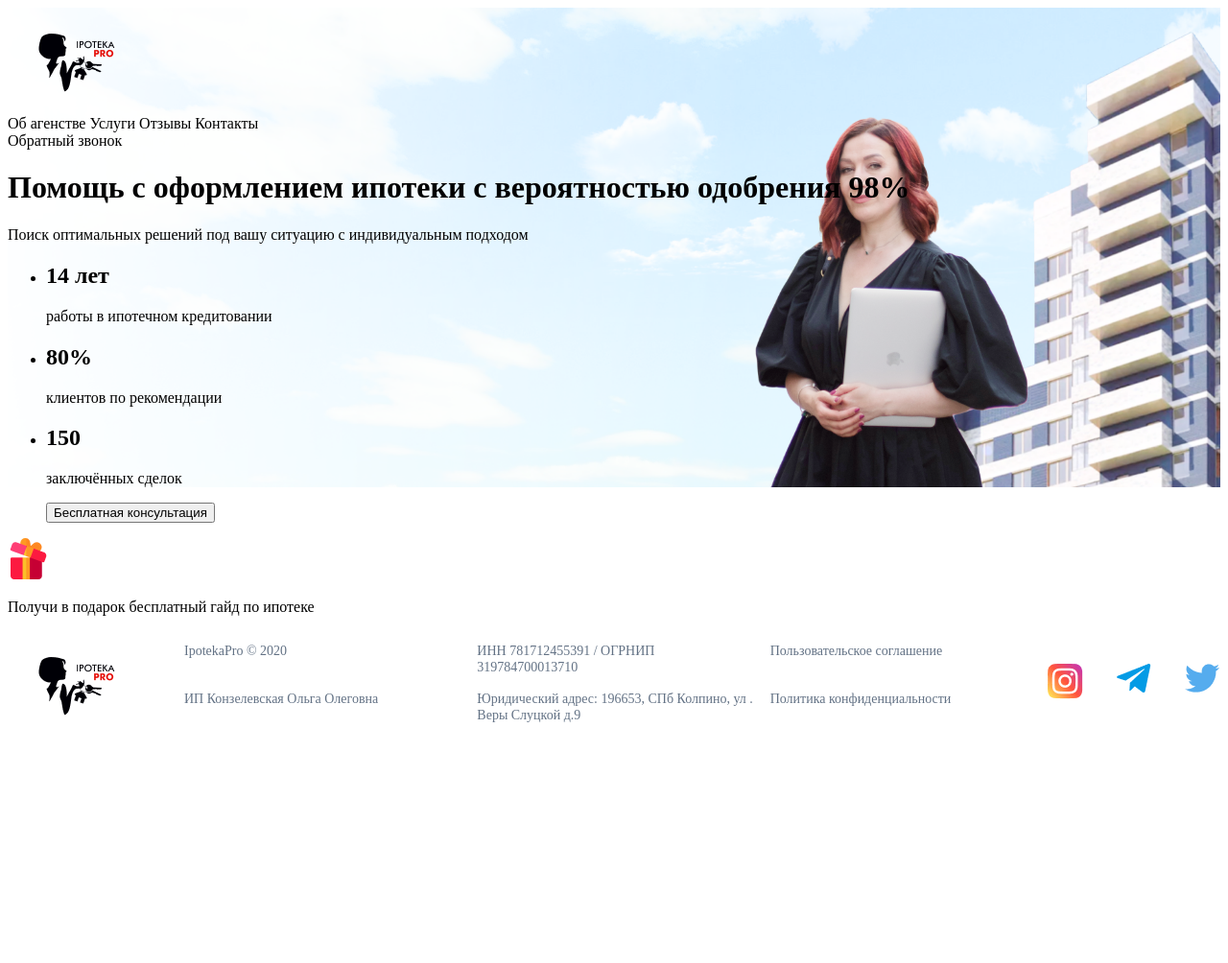
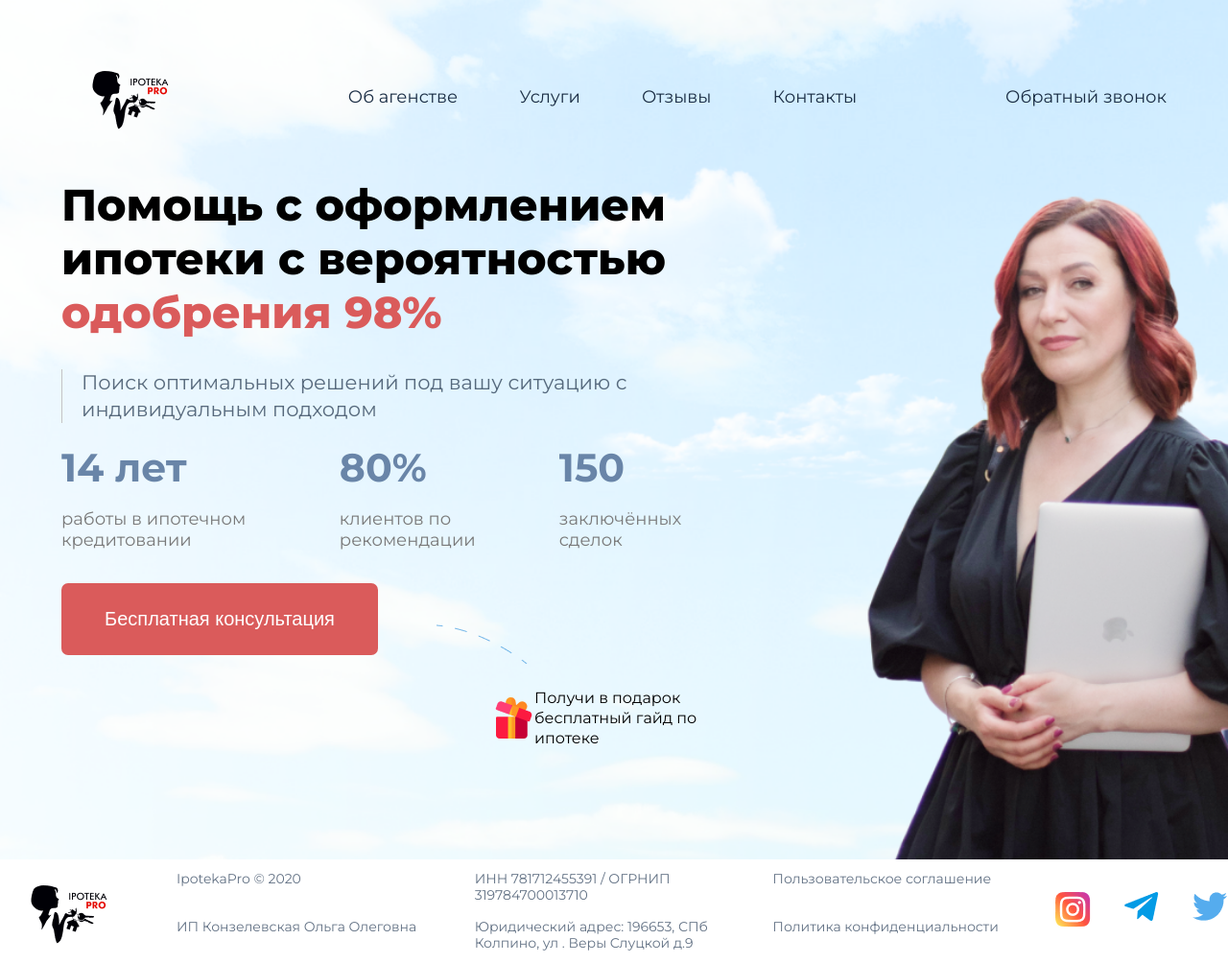
Before and after one commit to some-body228/ipotekapro, a plain HTML site: page index.html in a window 1280 px wide. Shown: the whole page at 96% size. Before the commit the page ends 800 px from the top, so only its background shows below. Drawn offline with Linux system fonts and the light colour scheme.

Commit message:
initial repo

```diff
--- a/blocks/header.css
+++ b/blocks/header.css
@@ -1,6 +1,93 @@
 .header{
     background-image: url(../images/city.png);
-    background-size: contain;
+    background-size: cover;
     background-repeat: no-repeat;
+    background-position: center;
+    padding: 47px 5% 100px;
+}
+.header__logo-container{
+    display: flex;
+    justify-content: space-between;
+    align-items: center;
+}
+.header__navbar{
 
 }
+.header__link{
+    color: #1A2D44;
+    font-size: 18px;
+line-height: 22px;
+margin-left: 60px;
+}
+.header__content-container{
+    width: 60%;
+    position: relative;
+}
+.header__title{
+    font-weight: 800;
+font-size: 46px;
+line-height: 56px;
+}
+.header__title-red{
+    color: #DA5B5B;
+}
+.header__subtitle{
+    color: rgba(26, 45, 68, 0.7);
+    font-size: 21px;
+    line-height: 133.9%;
+    padding-left: 20px;
+    border-left: 1px solid #C4C4C4;
+}
+.header__advantages{
+ display: flex;
+ list-style-type: none;
+ justify-content: space-between;
+ padding: 0;
+}
+.header__advantages-item{
+
+}
+.header__advantages-title{
+    font-weight: bold;
+font-size: 41px;
+line-height: 50px;
+color: #6985A8;
+margin: 0;
+}
+.header__advantages-caption{
+    font-size: 18px;
+line-height: 22px;
+color: #797979;
+}
+.header__button{
+    background: #DA5B5B;
+border-radius: 7px;
+width: 330px;
+height: 75px;
+color:white;
+border:none;
+margin-bottom: 18px;
+font-size: 20px;
+line-height: 24px;
+}
+.header__present-container{
+ max-width: 300px;
+ display: flex;
+ align-items: center;
+ margin-left: 450px;
+ position: relative;
+}
+.header__present-line{
+    position: absolute;
+    top: -50px;
+    left: -60px;
+}
+.header__present-img{
+    width: 43px;
+    height: 43px;
+}
+.header__present-caption{
+    max-width: 250px;
+font-size: 16px;
+line-height: 133.9%;
+}
--- a/index.html
+++ b/index.html
@@ -4,33 +4,39 @@
     <meta charset="UTF-8">
     <meta http-equiv="X-UA-Compatible" content="IE=edge">
     <meta name="viewport" content="width=device-width, initial-scale=1.0">
+    <link rel="preconnect" href="https://fonts.googleapis.com">
+<link rel="preconnect" href="https://fonts.gstatic.com" crossorigin>
+<link href="https://fonts.googleapis.com/css2?family=Montserrat:ital,wght@0,100;0,200;0,300;0,400;0,500;0,600;0,700;0,800;0,900;1,100;1,200;1,300;1,400;1,500;1,600;1,700;1,800;1,900&family=Roboto&display=swap" rel="stylesheet">
     <link rel="stylesheet" href="./index.css" >
     <title>Document</title>
 </head>
-<body>
+<body style="margin: 0; font-family: 'Montserrat';">
   <main>
       <header class="header">
-          <div>
-            <img  class="header__logo" src="images/logo.png" alt="">
-            <nav>
-                  <a>Об агенстве</a>
-                  <a>Услуги</a>
-                  <a>Отзывы</a>
-                  <a>Контакты</a>
+          <div class="header__logo-container">
+            <img  class="header__logo" src="images/logo.png" alt="logo">
+            <nav class="header__navbar">
+                  <a class="header__link">Об агенстве</a>
+                  <a class="header__link">Услуги</a>
+                  <a class="header__link">Отзывы</a>
+                  <a class="header__link">Контакты</a>
             </nav>
-            <a>Обратный звонок</a>
-            <h1>Помощь с оформлением ипотеки с вероятностью одобрения 98%</h1>
-            <p>Поиск оптимальных решений под вашу ситуацию с индивидуальным подходом</p>
+            <a class="header__link">Обратный звонок</a>
           </div>
-          <ul>
-              <li><h2>14 лет</h2><p>работы в ипотечном кредитовании</p></li>
-              <li><h2>80%</h2><p>клиентов по рекомендации</p></li>
-              <li><h2>150</h2><p>заключённых сделок</p></li>
-              <button>Бесплатная консультация</button>
-          </ul>
-          <div>
-              <img src="./images/gift-box 2.png" alt="present">
-              <p>Получи в подарок бесплатный гайд по ипотеке</p>
+          <div class="header__content-container">
+            <h1 class="header__title">Помощь с оформлением ипотеки с вероятностью <span class="header__title-red">одобрения 98%</span></h1>
+            <p class="header__subtitle">Поиск оптимальных решений под вашу ситуацию с индивидуальным подходом</p>
+            <ul class="header__advantages">
+              <li class="header__advantages-item"><h2 class="header__advantages-title">14 лет</h2><p class="header__advantages-caption">работы в ипотечном кредитовании</p></li>
+              <li class="header__advantages-item"><h2 class="header__advantages-title">80%</h2><p class="header__advantages-caption">клиентов по рекомендации</p></li>
+              <li class="header__advantages-item"><h2 class="header__advantages-title">150</h2 ><p class="header__advantages-caption">заключённых сделок</p></li>
+            </ul>
+            <button class="header__button">Бесплатная консультация</button>
+            <div class="header__present-container">
+              <img class="header__present-line" src="./images/Vector.png" alt="line">
+              <img class="header__present-img" src="./images/gift-box 2.png" alt="present">
+              <p class="header__present-caption">Получи в подарок бесплатный гайд по ипотеке</p>
+            </div>
           </div>
       </header>
       <footer class="footer">
```
Also changed, not shown: images/Vector.png (added).
